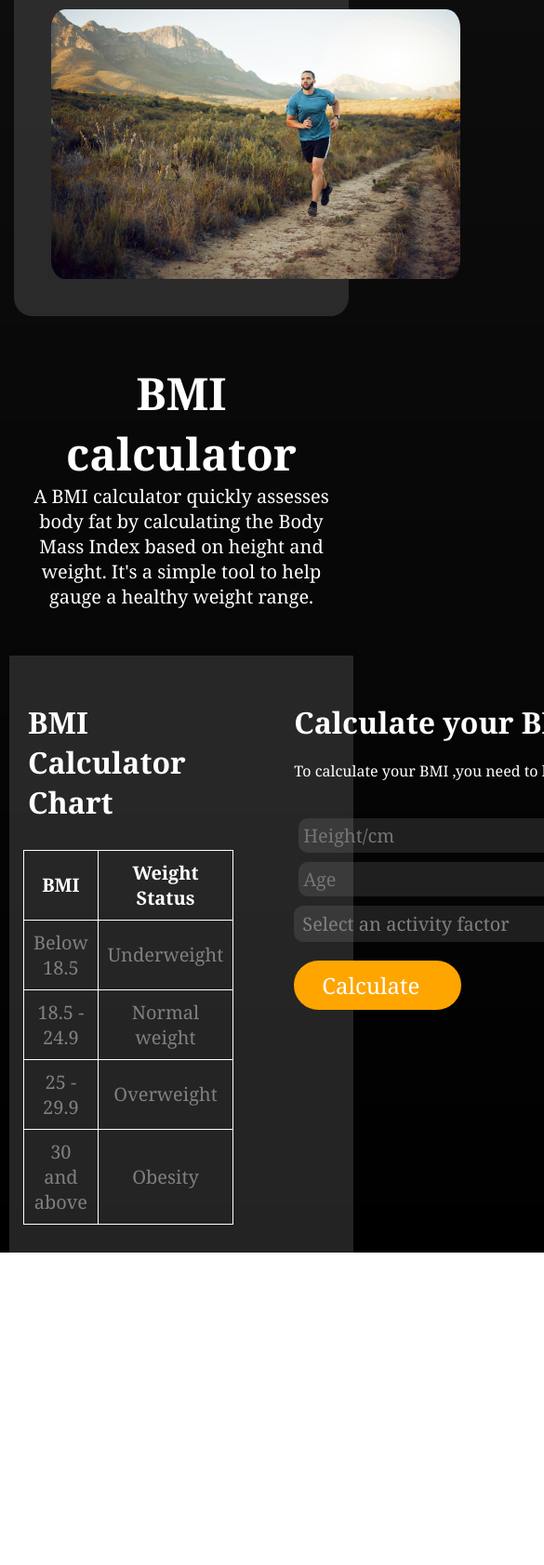
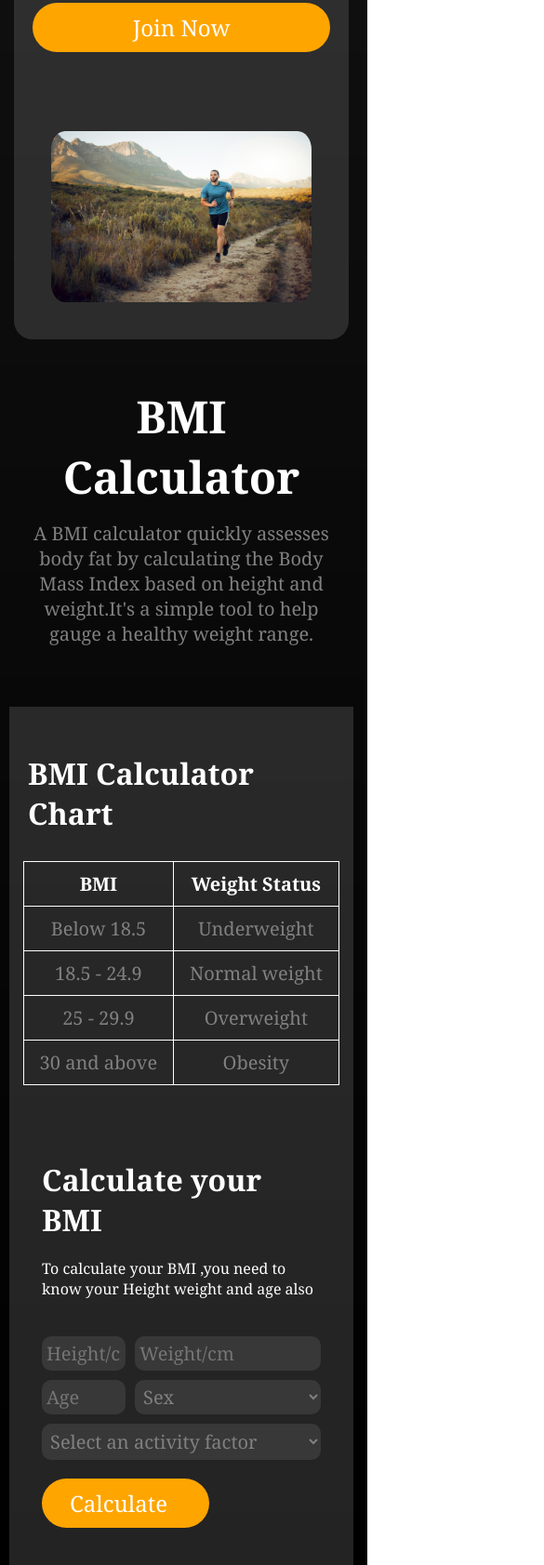
Before and after one commit to Salman-Faiz/Fitness-css, a plain HTML site: page index.html in a window 390 px wide. Shown: the part 3594-5277 px from the top of the page at 93% size, 585 px wide, since content can reach past the window. Before the commit the page ends 4941 px from the top, so only its background shows below. Drawn offline with Linux system fonts and the light colour scheme.

Commit message:
responsive BMI calculate section added for mobile

```diff
--- a/css/responsive/responsive.css
+++ b/css/responsive/responsive.css
@@ -82,4 +82,44 @@
 
     /* running section Ends here */
 
-}
+    /* BMI calculate section start */
+
+
+    .formContainerBMI {
+        padding: 0 10px;
+    }
+
+    .calculateBmiHead {
+        padding-left: 10px;
+        padding-right: 10px;
+    }
+
+    .calculateBMI {
+
+        display: flex;
+        flex-direction: column;
+
+
+
+    }
+
+
+
+    .inputFieldWrapper {
+
+        padding: 0 10px;
+
+    }
+
+    .activityDiv {
+        padding: 0 10px;
+    }
+
+
+    #gender {
+        width: 200px;
+    }
+
+    .btnCalculate {
+        margin-left: 10px;
+    }
--- a/css/style.css
+++ b/css/style.css
@@ -244,6 +244,7 @@
     padding: 30px;
     margin-top: 50px;
     border-radius: 20px;
+    width: 100%;
 }
 
 .runningDiv {
@@ -258,6 +259,7 @@
     font-size: 20px;
     padding-top: 20px;
     color: gray;
+    width: 100%;
 }
 
 .btnJoin {
@@ -272,6 +274,7 @@
 
 .runningImage {
     border-radius: 20px;
+    width: 100%;
 }
 
 .runningImageDiv {
@@ -293,11 +296,15 @@
 
 .bmiHeading p {
     font-size: 20px;
+    padding: 15px;
+    color: gray;
 }
+
 
 .BMIContainer {
     background-color: rgba(128, 128, 128, 0.274);
     padding-top: 50px;
+    width: 100%;
 
 }
 
@@ -348,6 +355,7 @@
     padding: 5px;
     border-radius: 10px;
     color: gray;
+    width: 100%;
 }
 
 .inputFieldWrapper {
@@ -370,6 +378,7 @@
 
 }
 
+
 #activityInput {
     background-color: rgba(128, 128, 128, 0.219);
     border-radius: 10px;
@@ -378,7 +387,8 @@
     padding: 5px;
     margin-top: 10px;
     color: gray;
-    width: 800px;
+    width: 100%;
+
 
 
 }
--- a/index.html
+++ b/index.html
@@ -127,11 +127,14 @@
             </div>
         </div>
         <!-- Running an extra mile section Ends here -->
+
+
         <!-- BMI Calculator section Start -->
         <div class="bmiHeading">
-            <h1>BMI calculator</h1>
-            <p>A BMI calculator quickly assesses body fat by calculating the Body Mass Index based on height and weight.
-                It's a simple tool to help gauge a healthy weight range.</p>
+            <h1>BMI Calculator</h1>
+            <p>A BMI calculator quickly assesses body fat by calculating the Body Mass Index based
+                on height and
+                weight.It's a simple tool to help gauge a healthy weight range.</p>
         </div>
 
     </div>
@@ -167,9 +170,11 @@
                 </table>
 
             </div>
-            <div>
-                <h1>Calculate your BMI</h1>
-                <p class="bmiDes">To calculate your BMI ,you need to know your Height weight and age also</p>
+            <div class="formContainerBMI">
+                <div class="calculateBmiHead">
+                    <h1>Calculate your BMI</h1>
+                    <p class="bmiDes">To calculate your BMI ,you need to know your Height weight and age also</p>
+                </div>
                 <form class="bmiForm">
                     <div class="inputFieldWrapper">
                         <input class="inputField" type="text" placeholder="Height/cm">
@@ -185,11 +190,13 @@
                         </select>
 
                     </div>
-                    <select name="" id="activityInput">
-                        <option class="defaultText" value="" disabled selected>Select an activity factor</option>
+                    <div class="activityDiv">
+                        <select name="" id="activityInput">
+                            <option class="defaultText" value="" disabled selected>Select an activity factor</option>
 
 
-                    </select>
+                        </select>
+                    </div>
 
                     <p class="btnCalculate">Calculate</p>
 
```
